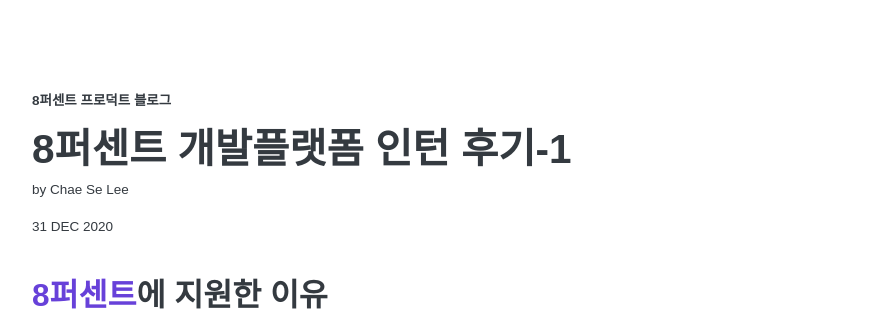
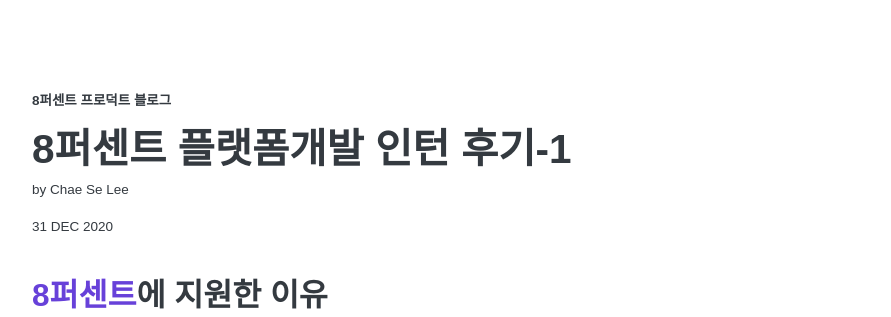
Before and after one commit to 8percent/8percent.github.io, a Jekyll site: the page built from _posts/2020-12-31-internship-review.md, in a window 1280 px wide and 900 px high. Shown: the top 317 px of the window, without its empty margins (194-1085 px from the left). Built offline with Jekyll 4.4.1, drawn with Linux system fonts in a browser that asks for light colours; some web fonts are replaced.

Commit message:
CHG: 인턴기 2주차 제목 수정

```diff
--- a/_posts/2020-12-31-internship-review.md
+++ b/_posts/2020-12-31-internship-review.md
@@ -1,6 +1,6 @@
 ---
 layout: post
-title: "8퍼센트 개발플랫폼 인턴 후기-1"
+title: "8퍼센트 플랫폼개발 인턴 후기-1"
 author: selee
 description: 첫 출근부터 인턴 최대 고민의 순간까지 8퍼센트 인턴 적응기
 ---
```
